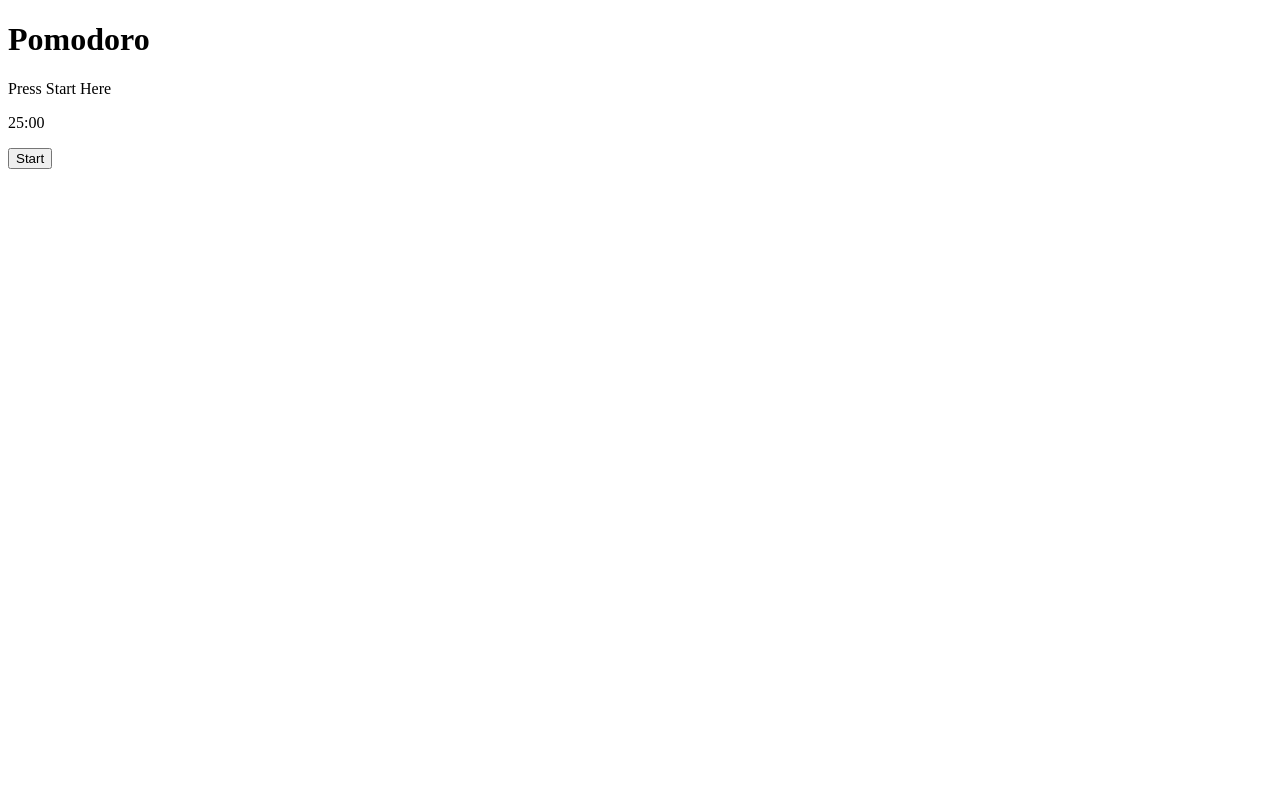
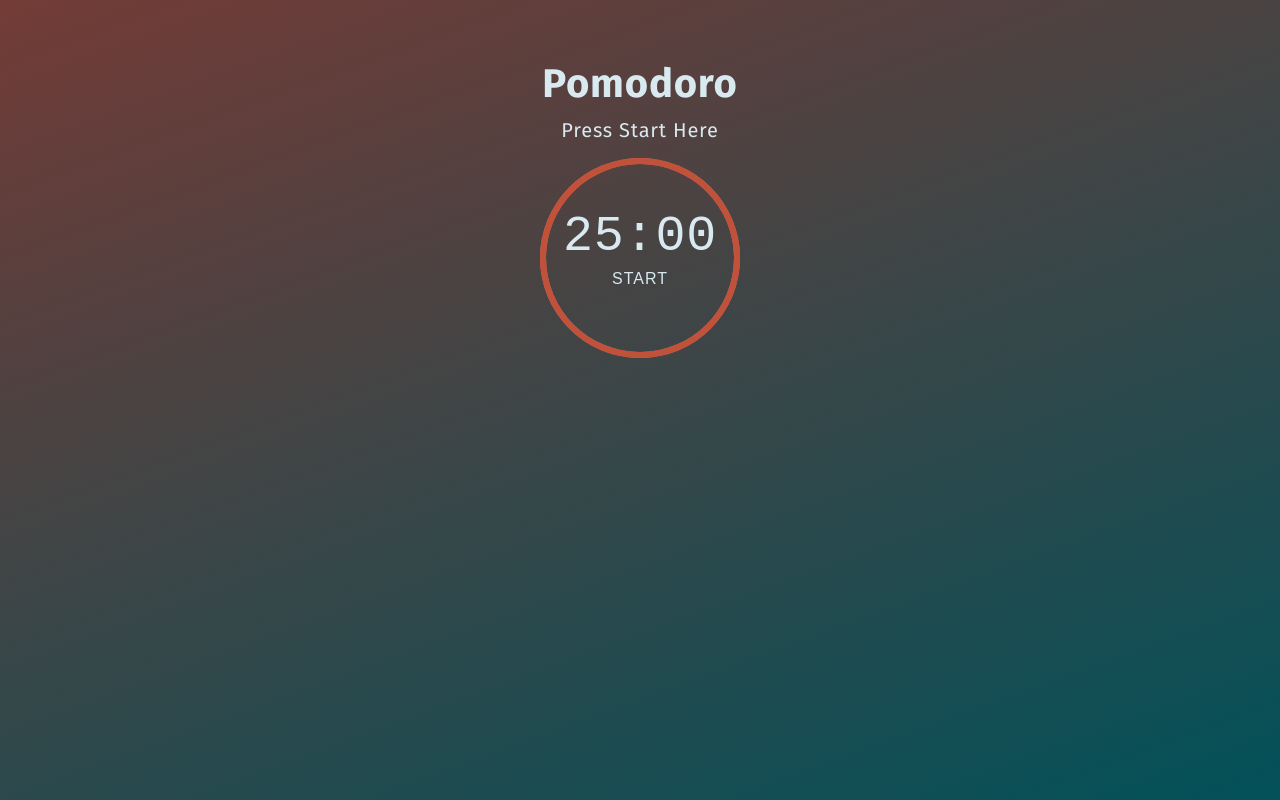
Before and after one commit to NataliaP14/Pomodoro-App, a plain HTML site: page index.html in a window 1280 px wide. Drawn offline with Linux system fonts and the light colour scheme; a web font is replaced by a local one.

Commit message:
adding more implementation

```diff
--- a/index.html
+++ b/index.html
@@ -1,6 +1,9 @@
 <!DOCTYPE html>
 <html lang = "en">
     <head>
+        <link rel="preconnect" href="https://fonts.googleapis.com" />
+        <link rel="preconnect" href="https://fonts.gstatic.com" crossorigin />
+        <link href="https://fonts.googleapis.com/css2?family=EG+Garamond:wght@400;500;600;700&family=Fira+Sans:wght@400;500;600;700&display=swap" rel="stylesheet" />
        <link rel = "stylesheet" href = "./styles.css"/>
         <title>Pomodoro App</title>
     </head>
--- a/script.js
+++ b/script.js
@@ -0,0 +1,20 @@
+const startButton = document.querySelector(".button-start");
+const session = document.querySelector(".minutes");
+let interval;
+let state = true;
+
+const appTimer = () => {
+    const sessionAmount = Number.parseInt(session.textContent);
+
+    if (state) {
+        state = false;
+        let totalSeconds = sessionAmount * 60;
+
+        const updateSeconds = () => {
+
+        }
+        interval = setInterval(updateSeconds, 1000);
+    } else {
+        alert("Session has already started.");
+    }
+}
--- a/styles.css
+++ b/styles.css
@@ -0,0 +1,91 @@
+html {
+    font-family: 'Fira Sans', san-serif;
+    font-size: 20px;
+    letter-spacing: 0.8px;
+    min-height: 100vh;
+    color: #d8e9ef;
+    background-image: linear-gradient(-20deg, #025159 0%, #733b36 100%);
+    background-size: cover;
+}
+h1 {
+    margin: 0 auto 10px auto;
+    color: #d8e9ef;
+}
+p {
+    margin: 0;
+}
+.app-message {
+    height: 20px;
+    margin: 10px auto 20px auto;
+}
+.app-container {
+    width: 250px;
+    height: 420px;
+    margin: 40px auto;
+    text-align: center;
+    border-radius: 5px;
+    padding: 20px;
+
+}
+.app-circle {
+    position: relative;
+    margin: 0 auto;
+    width: 200px;
+    height: 200px;
+}
+.circle-shape {
+    pointer-events: none;
+}
+.semi-circle {
+    position: absolute;
+    width: 100px;
+    height: 200px;
+    box-sizing: border-box;
+    border: solid 6px;
+}
+.left-side {
+    top: 0;
+    left: 0;
+    transform-origin: right center;
+    transform: rotate(0deg);
+    border-top-left-radius: 100px;
+    border-bottom-left-radius: 100px;
+    border-right: none;
+    z-index: 1;
+}
+.right-side {
+  top: 0;
+  left: 100px;
+  transform-origin: left center;
+  transform: rotate(0 deg);
+  border-top-right-radius: 100px;
+  border-bottom-right-radius: 100px;
+  border-left: none;
+}
+.circle {
+    border-color: #bf5239;
+}
+.circle-mask {
+    border-color: #e85a71;
+}
+.app-counter-box {
+    font-family: 'Droid Sans Mono', monospace;
+    font-size: 250%;
+    position: relative;
+    bottom: 150px;
+    color: #d8e9ef;
+}
+button {
+    position: relative;
+    bottom: 150px;
+    font-size: 80%;
+    text-transform: uppercase;
+    letter-spacing: 1px;
+    border: none;
+    background: none;
+    outline: none;
+    color: #d8e9ef;
+}
+button:hover {
+    color: #90c0d1;
+}
```
